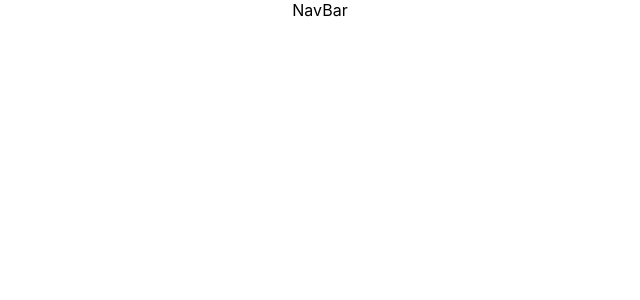
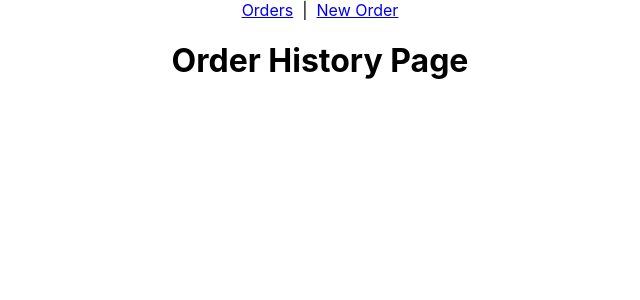
Before and after one commit to Wolfcodes91/Pedalboard-Buddy, a React (Create React App) app: page /orders in a window 1280 px wide. Shown: the top 300 px of the page, without its empty margins (320-960 px from the left). Built offline with nearby package versions, Linux system fonts and the light colour scheme.

Commit message:
navbar done

```diff
--- a/src/components/NavBar/NavBar.jsx
+++ b/src/components/NavBar/NavBar.jsx
@@ -1,7 +1,11 @@
+import { Link } from "react-router-dom"
+
 export default function NavBar() {
     return (
     <nav>
-        NavBar
+       <Link to="/orders">Orders</Link>
+       &nbsp; | &nbsp;
+       <Link to="/orders/new">New Order</Link>
     </nav>
     )
 }
--- a/src/pages/App/App.js
+++ b/src/pages/App/App.js
@@ -12,16 +12,17 @@ export default function App() {
   return (
     <main className="App">
       { user ?
+      <>
+        <NavBar />
         <Routes>
           {}
           <Route path="/orders/new" element={<NewOrderPage/>} />
           <Route path="/orders" element={<OrderHistoryPage/>} />
         </Routes>
+      </>
         :
-        <AuthPage/>,
-        <NavBar />
+        <AuthPage/>
       }
-
     </main>
   );
 }
```
